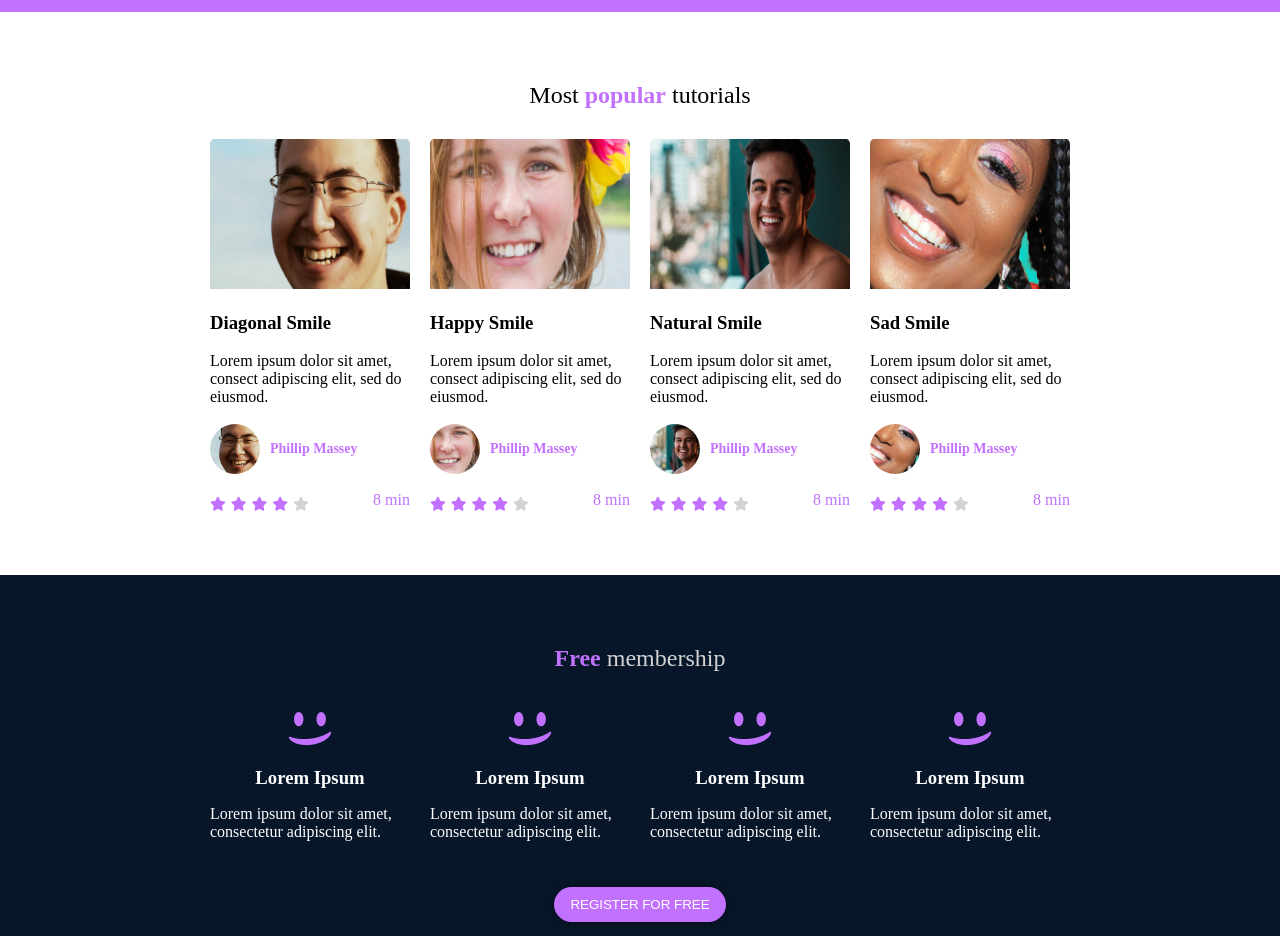
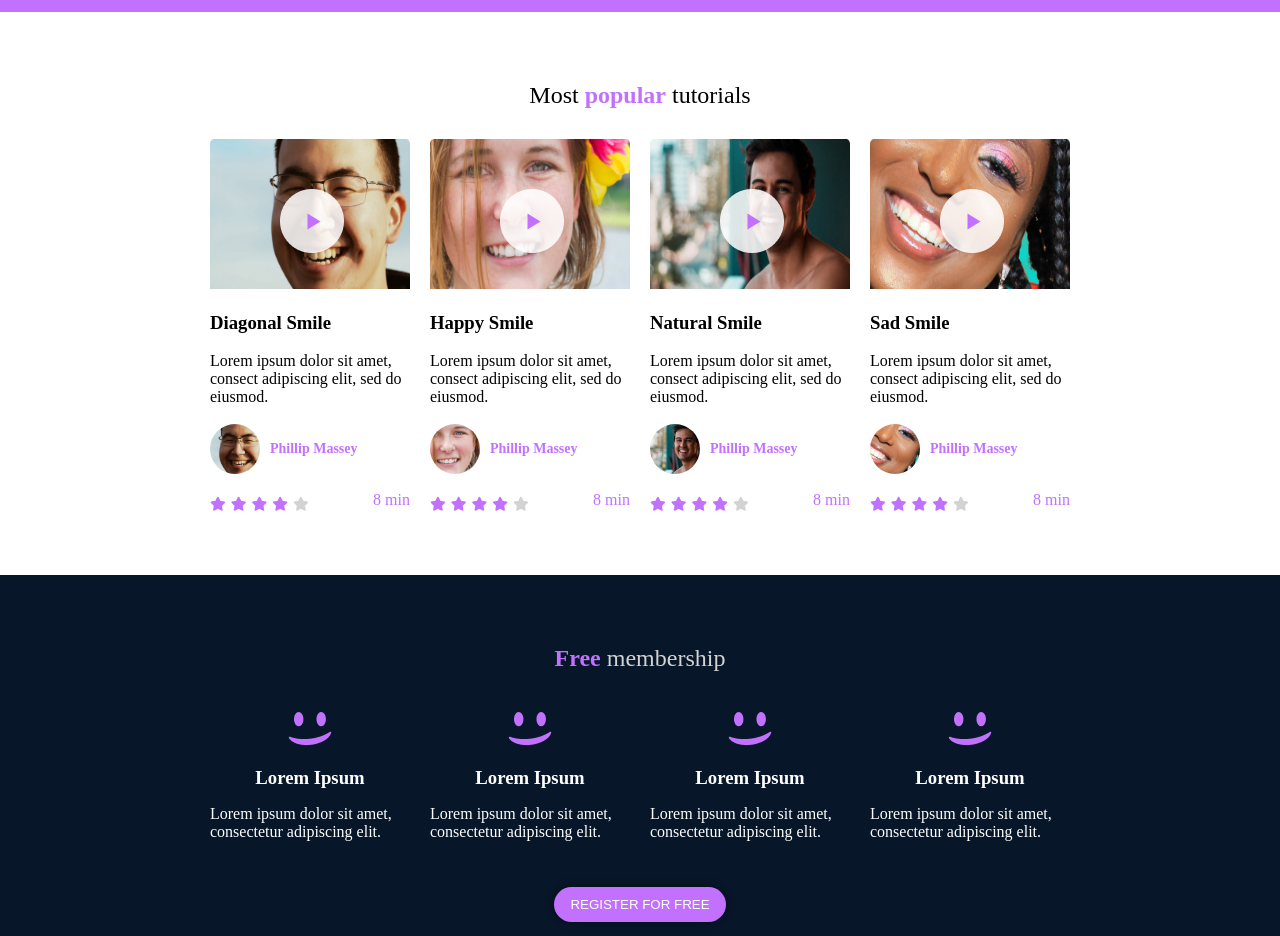
Before and after one commit to AustineJ101/alx_html_css, a plain HTML site: page css_advanced/index.html in a window 1280 px wide. Shown: the part 940-1876 px from the top of the page. Drawn offline with Linux system fonts and the light colour scheme.

Commit message:
Position play icon on the images in the tutorials

```diff
--- a/css_advanced/index.html
+++ b/css_advanced/index.html
@@ -72,6 +72,7 @@
                 <div>
 
                     <img src="./images/6.png" alt="">
+                    <img class="play-icon" src="./images/play.png">
 
                     <h3>Diagonal Smile</h3>
                     <p>Lorem ipsum dolor sit amet, consect adipiscing elit, sed do eiusmod.</p>
@@ -96,6 +97,7 @@
 
                 <div>
                     <img src="./images/7.png" alt="">
+                    <img class="play-icon" src="./images/play.png">
                     <h3>Happy Smile</h3>
                     <p>Lorem ipsum dolor sit amet, consect adipiscing elit, sed do eiusmod.</p>
                     <div class="profile">
@@ -119,6 +121,7 @@
 
                 <div>
                     <img src="./images/8.png" alt="">
+                    <img class="play-icon" src="./images/play.png">
                     <h3>Natural Smile</h3>
                     <p>Lorem ipsum dolor sit amet, consect adipiscing elit, sed do eiusmod.</p>
                     <div class="profile">
@@ -142,6 +145,7 @@
 
                 <div>
                     <img src="./images/9.png" alt="">
+                    <img class="play-icon" src="./images/play.png">
                     <h3>Sad Smile</h3>
                     <p>Lorem ipsum dolor sit amet, consect adipiscing elit, sed do eiusmod.</p>
                     <div class="profile">
--- a/css_advanced/styles.css
+++ b/css_advanced/styles.css
@@ -160,6 +160,13 @@ nav ul li a{
 
 .tutorials-container > *{
   width: 200px;
+  position: relative;
+}
+
+.play-icon{
+  position: absolute;
+  top: 50px;
+  left: 70px;
 }
 
 .tutorials-container > * img:first-of-type{
```
